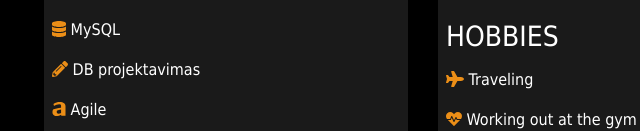
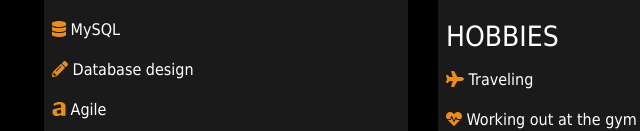
Before and after one commit to domantasslai/portfolio, a website: page dist/about.html in a window 1280 px wide. Shown: the part 821-952 px from the top of the page, 20-660 px from the left. Drawn offline with nearby package versions, Linux system fonts and the light colour scheme.

Commit message:
Changed Technical Skills

```diff
--- a/dist/about.html
+++ b/dist/about.html
@@ -79,7 +79,7 @@
           <p><i class="fab fa-css3 iconss"></i> CSS3 </p>
           <p><i class="fas fa-bold iconss"></i> BOOTSTRAP </p>
           <p><i class="fas fa-database iconss"></i> MySQL </p>
-          <p><i class="fas fa-pencil-alt iconss"></i> DB projektavimas </p>
+          <p><i class="fas fa-pencil-alt iconss"></i> Database design </p>
           <p><i class="fab fa-amilia iconss"></i> Agile </p>
       </div>
 
```
